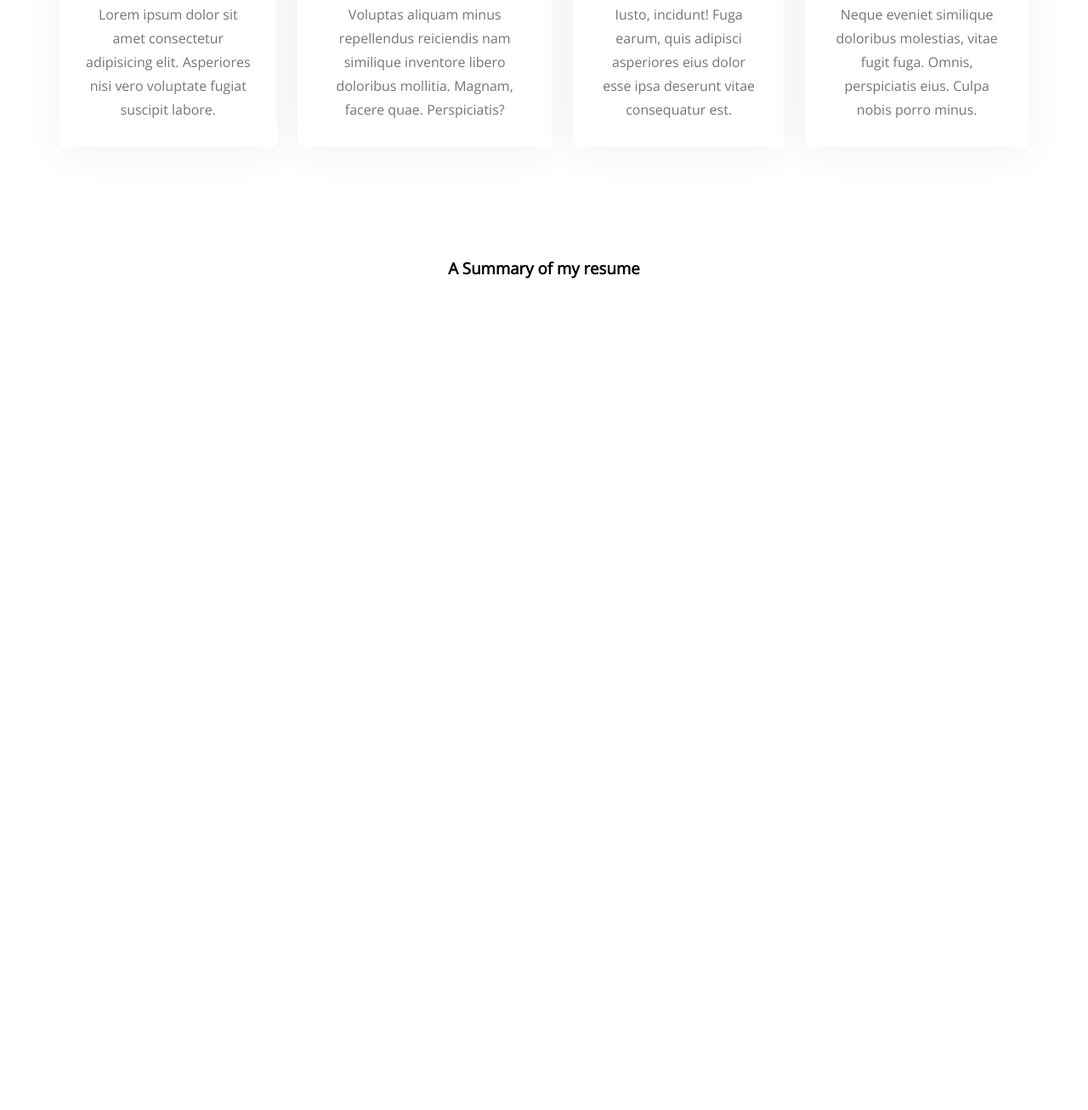
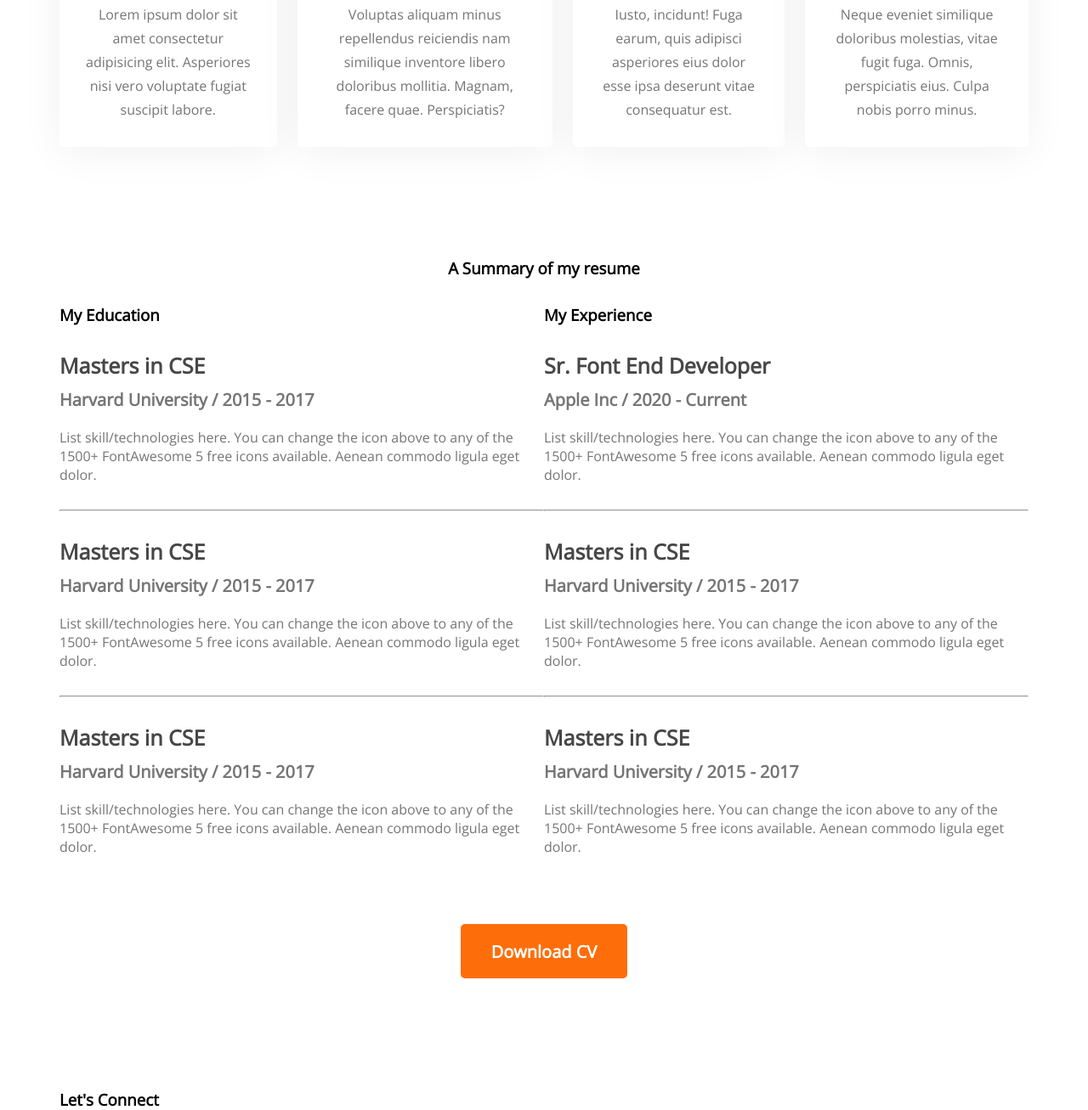
Before and after one commit to Arpitasaha18/My-Portfolio, a plain HTML site: page index.html in a window 1280 px wide. Shown: the part 1833-3140 px from the top of the page at 85% size. Before the commit the page ends 2191 px from the top, so only its background shows below. Drawn offline with nearby package versions, Linux system fonts and the light colour scheme.

Commit message:
added resume

```diff
--- a/index.html
+++ b/index.html
@@ -87,6 +87,71 @@
         <!-- Resume section -->
         <section class="resume">
             <h3 class="section-title">A Summary of my resume</h3>
+            <div class="resume-content">
+                <div>
+                    <h3 class="resume-title">My Education</h3>
+                    <div class="resume-item">
+                        <h4 class="title">Masters in CSE</h4>
+                        <h5 class="sub-title">Harvard University / 2015 - 2017</h5>
+                        <p class="description">List skill/technologies here. You can change the icon above
+                            to any of the 1500+ FontAwesome 5 free icons available. Aenean commodo ligula eget dolor.</p>
+                    </div>
+                    <hr>
+                    <div class="resume-item">
+                        <h4 class="title">Masters in CSE</h4>
+                        <h5 class="sub-title">Harvard University / 2015 - 2017</h5>
+                        <p class="description">List skill/technologies here. You can change the icon above
+                            to any of the 1500+ FontAwesome 5 free icons available. Aenean commodo ligula eget dolor.</p>
+                    </div>
+                    <hr>
+
+                    <div class="resume-item">
+                        <h4 class="title">Masters in CSE</h4>
+                        <h5 class="sub-title">Harvard University / 2015 - 2017</h5>
+                        <p class="description">List skill/technologies here. You can change the icon above
+                            to any of the 1500+ FontAwesome 5 free icons available. Aenean commodo ligula eget dolor.</p>
+                    </div>
+
+
+                </div>
+
+                <div>
+                    <h3 class="resume-title">My Experience</h3>
+                    <div class="resume-item">
+                        <h4 class="title">Sr. Font End Developer</h4>
+                        <h5 class="sub-title">Apple Inc / 2020 - Current</h5>
+                        <p class="description">List skill/technologies here. You can change the icon above
+                            to any of the 1500+ FontAwesome 5 free icons available. Aenean commodo ligula eget dolor.</p>
+                    </div>
+                    <hr>
+
+                    <div class="resume-item">
+                        <h4 class="title">Masters in CSE</h4>
+                        <h5 class="sub-title">Harvard University / 2015 - 2017</h5>
+                        <p class="description">List skill/technologies here. You can change the icon above
+                            to any of the 1500+ FontAwesome 5 free icons available. Aenean commodo ligula eget dolor.</p>
+                    </div>
+                    <hr>
+
+                    <div class="resume-item">
+                        <h4 class="title">Masters in CSE</h4>
+                        <h5 class="sub-title">Harvard University / 2015 - 2017</h5>
+                        <p class="description">List skill/technologies here. You can change the icon above
+                            to any of the 1500+ FontAwesome 5 free icons available. Aenean commodo ligula eget dolor.</p>
+                    </div>
+
+                </div>
+
+            </div>
+            <div class="resume-btn">
+                <button class="btn-primary">Download CV</button>
+            </div>
+        </section>
+        <!-- contract section -->
+        <section class="contract">
+            <div>
+                <h3>Let's Connect</h3>
+            </div>
         </section>
    </main>
    <footer>
--- a/styles/portfolio.css
+++ b/styles/portfolio.css
@@ -138,3 +138,30 @@ main{
     color: #757575;
 
 }
+/* Resume styles */
+.resume-item{
+    margin-top: 30px;
+    margin-bottom: 30px;
+}
+.resume-content{
+    display: flex;
+}
+.resume .title{
+    font-weight: 700;
+    font-size: 25px;
+    color: #474747;
+    margin-bottom: 10px;
+}
+.resume .sub-title{
+    font-weight: 600;
+    font-size: 20px;
+    color: #757575;
+    margin-bottom: 20px;
+}
+.resume .description{
+    color: #757575;
+}
+.resume-btn{
+    margin-top: 50px;
+    text-align: center;
+}
```
